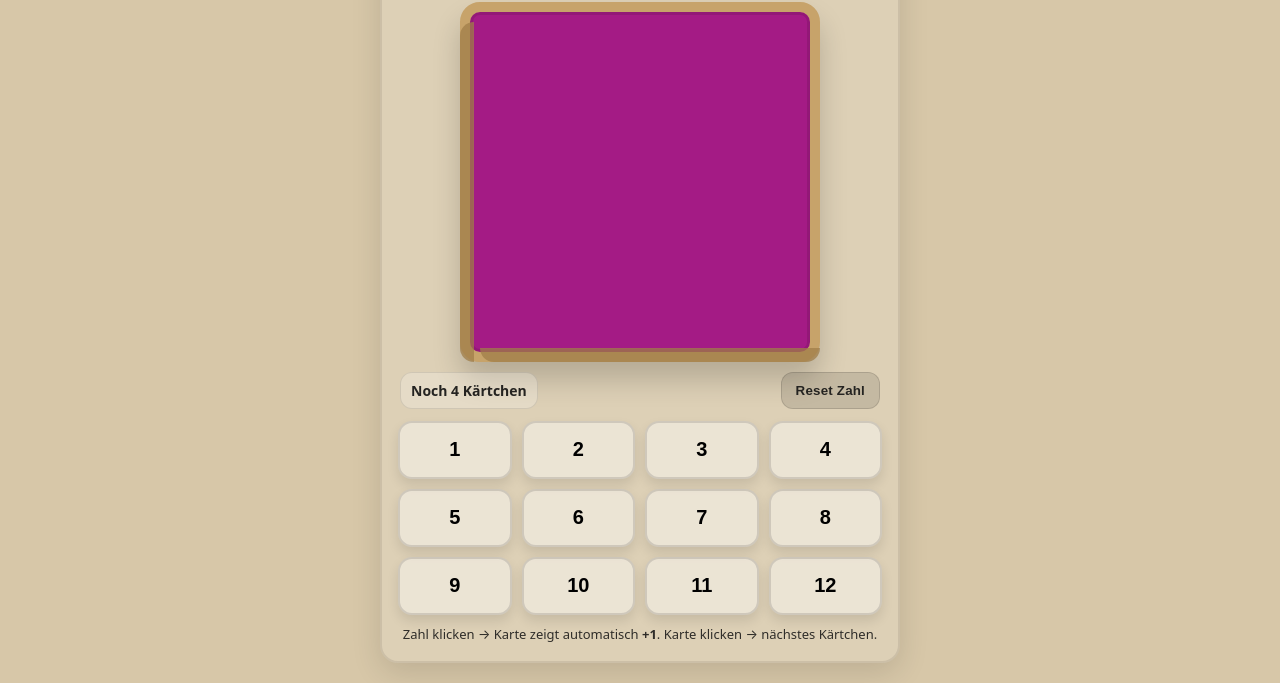
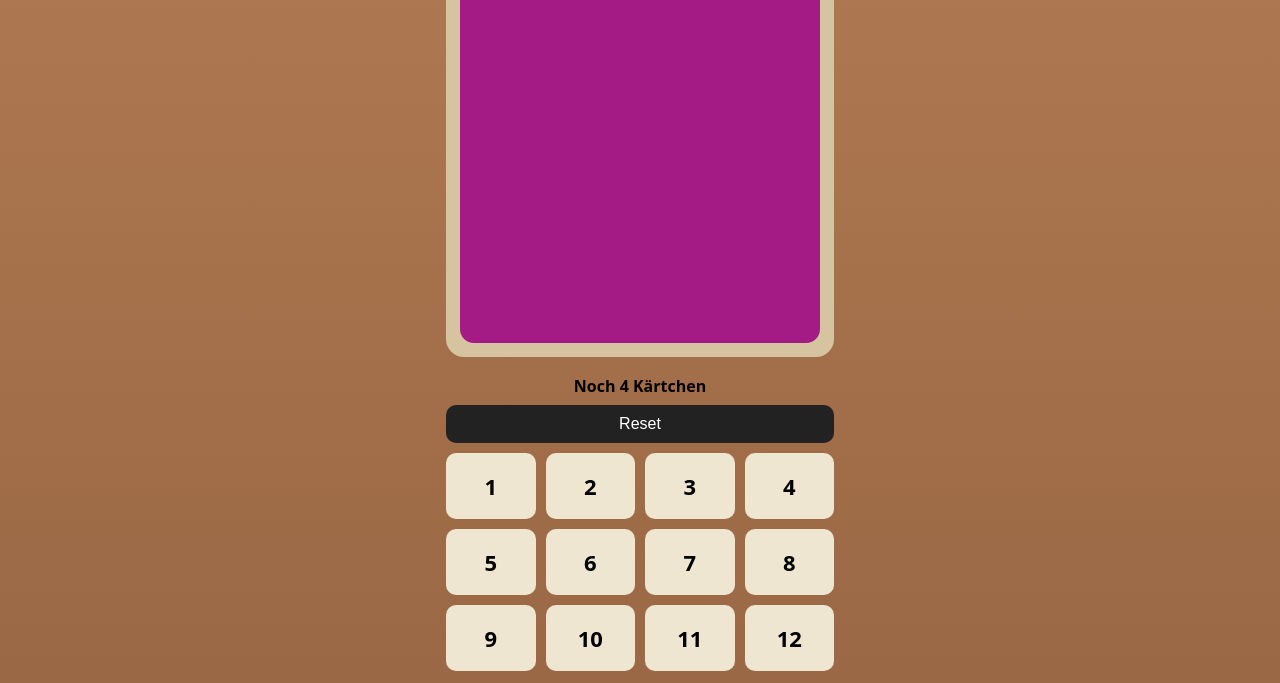
Before and after one commit to peterlenhart/KIPPSTICH, a plain HTML site: page index.html in a window 1280 px wide. Shown: the part 117-800 px from the top of the page. Drawn offline with Linux system fonts and the light colour scheme.

Commit message:
Hoffentlich wieder Vorvorige Variante. Kopier und Einfügversuch

```diff
--- a/index.html
+++ b/index.html
@@ -1,291 +1,221 @@
-<!doctype html>
+<!DOCTYPE html>
 <html lang="de">
 <head>
-  <meta charset="UTF-8" />
-  <meta name="viewport" content="width=device-width, initial-scale=1.0" />
+<meta charset="UTF-8">
+<meta name="viewport" content="width=device-width, initial-scale=1.0">
 <title>KIPPStich</title>
+
 <style>
 :root{
-      /* warmes Innenraum-Beige (wie Kippbox) */
-      --bg: #d7c7a8;
+  --wood-bg:#b07a52;      /* dunklerer Holzton */
+  --wood-bg-dark:#9a6845;
+  --bamboo:#d6c3a0;
+  --tile:#efe6d2;
+  --ink:#111;
 
-      /* Bambus/holziger Rand */
-      --bamboo: #c7a36a;
-      --bamboo-dark: #a9854d;
-
-      --ink: #111;
-      --panel: rgba(255,255,255,0.25);
+  --green:#00a652;
+  --violet:#a41b85;
+  --blue:#006bb3;
+  --orange:#f9961e;
 }
 
-    *{ box-sizing:border-box; }
-    body{
-      margin:0;
-      font-family: system-ui, -apple-system, Segoe UI, Roboto, Arial, sans-serif;
-      background: var(--bg);
-      color: var(--ink);
-      display:flex;
-      min-height:100vh;
-      align-items:center;
-      justify-content:center;
+*{
+  box-sizing:border-box;
+  touch-action:manipulation;
 }
 
-    .app{
-      width:min(520px, 92vw);
-      padding: 18px 16px 18px;
-      border-radius: 18px;
-      background: rgba(255,255,255,0.16);
-      border: 2px solid rgba(0,0,0,0.08);
-      box-shadow: 0 10px 30px rgba(0,0,0,0.12);
+html,body{
+  margin:0;
+  padding:0;
+  width:100%;
+  height:100%;
+  overflow:hidden;              /* 🔒 kein Scrollen */
+  background:var(--wood-bg-dark);
+  font-family: system-ui, -apple-system, Segoe UI, Roboto, Arial, sans-serif;
 }
 
-    .title{
-      text-align:center;
-      font-weight: 900;
-      letter-spacing: 0.5px;
-      font-size: clamp(32px, 5.5vw, 44px);
-      margin: 4px 0 14px;
-    }
-
-    /* Kartenbereich */
-    .cardWrap{
-      display:flex;
-      justify-content:center;
-      margin: 8px 0 10px;
-    }
-
-    .card{
-      width:min(360px, 86vw);
-      aspect-ratio: 1 / 1;
-      border-radius: 20px;
-      background: var(--cardColor, #9ad39a);
-      position:relative;
-      border: 10px solid var(--bamboo);
-      box-shadow:
-        0 18px 28px rgba(0,0,0,0.18),
-        inset 0 0 0 3px rgba(0,0,0,0.10);
-      user-select:none;
+/* Fixierte Spielfläche */
+.stage{
+  width:100%;
+  height:100%;
   display:flex;
   align-items:center;
   justify-content:center;
+  background:linear-gradient(
+    180deg,
+    var(--wood-bg),
+    var(--wood-bg-dark)
+  );
 }
 
-    /* leichter 3D-Karton-Look: linke + untere Kante */
-    .card::before{
-      content:"";
-      position:absolute;
-      left:-10px;
-      top:10px;
-      bottom:-10px;
-      width:14px;
-      border-radius: 18px 0 0 18px;
-      background: var(--bamboo-dark);
-      filter: brightness(0.95);
-      opacity:0.75;
-    }
-    .card::after{
-      content:"";
-      position:absolute;
-      left:10px;
-      right:-10px;
-      bottom:-10px;
-      height:14px;
-      border-radius: 0 0 18px 18px;
-      background: var(--bamboo-dark);
-      filter: brightness(0.95);
-      opacity:0.75;
+/* Spielbrett */
+.app{
+  width:100%;
+  max-width:420px;
+  height:100%;
+  max-height:780px;
+  padding:16px;
+  display:flex;
+  flex-direction:column;
+  justify-content:flex-start;
 }
 
-    /* Die Zahl: jetzt deutlich größer */
-    .bigNum{
-      font-weight: 900;
-      color: #000;
-      line-height: 1;
-      /* Sehr groß, füllt die Karte */
-      font-size: clamp(120px, 28vw, 200px);
-      transform: translateY(2px);
-      text-shadow: 0 2px 0 rgba(255,255,255,0.20);
+/* Titel */
+h1{
+  margin:10px 0 12px;
+  text-align:center;
+  font-size:28px;
+  font-weight:800;
+  letter-spacing:1px;
+}
+h1 span{font-weight:500}
+
+/* Kartenrahmen */
+.card-frame{
+  background:var(--bamboo);
+  padding:14px;
+  border-radius:18px;
+  margin-bottom:10px;
 }
 
-    .hintRow{
+/* Karte */
+.card{
+  width:100%;
+  aspect-ratio:1/1;
+  border-radius:14px;
   display:flex;
-      justify-content:space-between;
   align-items:center;
-      gap: 10px;
-      margin: 6px 2px 12px;
-      font-size: 14px;
-      opacity:0.9;
+  justify-content:center;
+  font-size:64px;
+  font-weight:800;
+  color:#000;
+  user-select:none;
 }
 
-    .remaining{
-      padding: 8px 10px;
-      border-radius: 12px;
-      background: var(--panel);
-      border: 1px solid rgba(0,0,0,0.10);
-      font-weight: 700;
+.card.empty{
+  background:#000;
+  color:#fff;
+  font-size:24px;
 }
 
-    .resetBtn{
-      appearance:none;
+/* Status */
+.status{
+  text-align:center;
+  margin:8px 0;
+  font-weight:600;
+}
+
+/* Reset */
+.reset-btn{
+  width:100%;
+  padding:10px;
   border:none;
-      cursor:pointer;
-      padding: 10px 14px;
-      border-radius: 12px;
-      background: rgba(0,0,0,0.12);
-      color: #111;
-      font-weight: 800;
-      letter-spacing: 0.2px;
-      border: 1px solid rgba(0,0,0,0.14);
+  border-radius:10px;
+  background:#222;
+  color:#fff;
+  font-size:16px;
+  margin-bottom:10px;
 }
-    .resetBtn:active{ transform: translateY(1px); }
 
 /* Zahlenblock */
 .grid{
   display:grid;
-      grid-template-columns: repeat(4, 1fr);
-      gap: 10px;
-      margin-top: 8px;
+  grid-template-columns:repeat(4,1fr);
+  gap:10px;
 }
 
-    .numBtn{
-      height: 58px;              /* hochformatiger Look */
-      border-radius: 14px;
-      border: 2px solid rgba(0,0,0,0.12);
-      background: rgba(255,255,255,0.42);
-      font-size: 20px;
-      font-weight: 900;
-      cursor:pointer;
+.num{
+  background:var(--tile);
+  border-radius:10px;
+  padding:18px 0;     /* 🔼 hochformatiger */
+  font-size:22px;
+  font-weight:700;
+  text-align:center;
   user-select:none;
-      display:flex;
-      align-items:center;
-      justify-content:center;
-      box-shadow: 0 6px 12px rgba(0,0,0,0.10);
 }
-    .numBtn:active{ transform: translateY(1px); }
 
-    .footer{
-      text-align:center;
-      margin-top: 10px;
-      font-size: 13px;
-      opacity: 0.85;
+.num:active{
+  transform:scale(0.95);
 }
 </style>
 </head>
 
 <body>
+<div class="stage">
   <div class="app">
-    <div class="title">KIPPStich</div>
 
-    <div class="cardWrap">
-      <div id="card" class="card" title="Karte antippen = nächstes Kärtchen (nur bei gesetzter Zahl)">
-        <div id="num" class="bigNum"></div>
+    <h1>KIPP<span>Stich</span></h1>
+
+    <div class="card-frame">
+      <div id="card" class="card"></div>
+    </div>
+
+    <div id="status" class="status"></div>
+
+    <button class="reset-btn" onclick="resetGame()">Reset</button>
+
+    <div class="grid" id="numbers"></div>
+
   </div>
 </div>
 
-    <div class="hintRow">
-      <div id="remaining" class="remaining">Noch 4 Kärtchen</div>
-      <button id="resetBtn" class="resetBtn" type="button">Reset Zahl</button>
-    </div>
-
-    <div class="grid" id="grid"></div>
-
-    <div class="footer">Zahl klicken → Karte zeigt automatisch <b>+1</b>. Karte klicken → nächstes Kärtchen.</div>
-  </div>
-
 <script>
-  // Farben (aus deinem LENNOY-Set)
-  const COLORS = [
-    { name: "Violett", css: "rgb(164, 27, 133)" },
-    { name: "Blau",    css: "rgb(0, 107, 179)" },
-    { name: "Grün",    css: "rgb(0, 166, 82)" },
-    { name: "Gelb",    css: "rgb(249, 150, 30)" }
+const colors=[
+  {val:"#00a652"},
+  {val:"#a41b85"},
+  {val:"#006bb3"},
+  {val:"#f9961e"}
 ];
 
-  const cardEl = document.getElementById("card");
-  const numEl  = document.getElementById("num");
-  const gridEl = document.getElementById("grid");
-  const remainingEl = document.getElementById("remaining");
-  const resetBtn = document.getElementById("resetBtn");
+let remaining=4;
+let currentValue=null;
 
-  // Spielstatus
-  let remainingCards = 4;        // wie viele Kärtchen noch übrig
-  let cardColor = randomColor(); // wird NICHT durch Reset geändert
-  let currentShownNumber = null; // die Zahl, die aktuell in der Karte steht (bereits +1 gerechnet)
+const card=document.getElementById("card");
+const status=document.getElementById("status");
+const numbers=document.getElementById("numbers");
 
-  function randomColor(){
-    return COLORS[Math.floor(Math.random()*COLORS.length)];
+for(let i=1;i<=12;i++){
+  const d=document.createElement("div");
+  d.className="num";
+  d.textContent=i;
+  d.onclick=()=>pickNumber(i);
+  numbers.appendChild(d);
 }
 
-  function setCardColor(color){
-    cardEl.style.setProperty("--cardColor", color.css);
+function newCard(){
+  if(remaining<=0){
+    card.className="card empty";
+    card.textContent="GEWONNEN";
+    status.textContent="";
+    return;
+  }
+  const c=colors[Math.floor(Math.random()*colors.length)];
+  card.className="card";
+  card.style.background=c.val;
+  card.textContent="";
+  currentValue=null;
+  status.textContent=`Noch ${remaining} Kärtchen`;
 }
 
-  function updateRemainingLabel(){
-    if (remainingCards <= 0){
-      remainingEl.textContent = "Gewonnen!";
-      // Karte schwarz + Text
-      setCardColor({css:"#111"});
-      numEl.textContent = "Gewonnen";
-      numEl.style.fontSize = "clamp(34px, 7.2vw, 44px)";
-      numEl.style.color = "#fff";
-      return;
-    }
-    remainingEl.textContent = `Noch ${remainingCards} Kärtchen`;
-    // wenn wir aus "Gewonnen" zurück kämen (Neuladen), Standard wieder herstellen
-    numEl.style.fontSize = "";
-    numEl.style.color = "#000";
+function pickNumber(n){
+  if(currentValue!==null || remaining<=0) return;
+  currentValue=n+1;
+  card.textContent=currentValue;
 }
 
-  // Reset soll NUR die Zahl löschen (nicht Farbe, nicht Remaining!)
-  function resetOnlyNumber(){
-    currentShownNumber = null;
-    numEl.textContent = "";
+card.onclick=()=>{
+  if(currentValue===null || remaining<=0) return;
+  remaining--;
+  newCard();
+};
+
+function resetGame(){
+  remaining=4;
+  newCard();
 }
 
-  function handleNumberClick(n){
-    if (remainingCards <= 0) return;
-    // Anzeige = n + 1 (mit 12→1 Logik)
-    const plusOne = (n === 12) ? 1 : (n + 1);
-    currentShownNumber = plusOne;
-    numEl.textContent = String(plusOne);
-  }
+newCard();
+</script>
 
-  function handleCardClick(){
-    if (remainingCards <= 0) return;
-    // nur wenn bereits eine Zahl gesetzt ist, darf die Karte "abgelegt" werden
-    if (currentShownNumber === null) return;
-
-    remainingCards -= 1;
-    resetOnlyNumber();
-
-    if (remainingCards <= 0){
-      updateRemainingLabel();
-      return;
-    }
-
-    // neue Karte (neue Farbe), ohne Zahl
-    cardColor = randomColor();
-    setCardColor(cardColor);
-    updateRemainingLabel();
-  }
-
-  // Zahlenblock 1..12
-  for (let i=1; i<=12; i++){
-    const b = document.createElement("button");
-    b.type = "button";
-    b.className = "numBtn";
-    b.textContent = i;
-    b.addEventListener("click", () => handleNumberClick(i));
-    gridEl.appendChild(b);
-  }
-
-  // Events
-  cardEl.addEventListener("click", handleCardClick);
-  resetBtn.addEventListener("click", resetOnlyNumber);
-
-  // Init
-  setCardColor(cardColor);
-  updateRemainingLabel();
-  resetOnlyNumber();
-</script>
 </body>
   </html>
```
Lines whose indentation alone changed are shown as unchanged.
